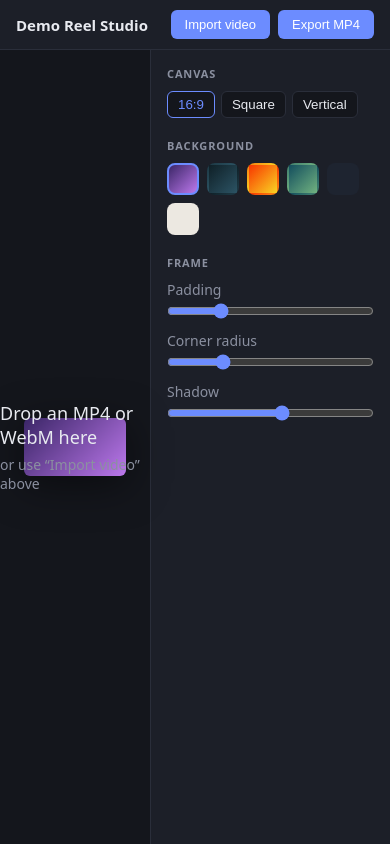
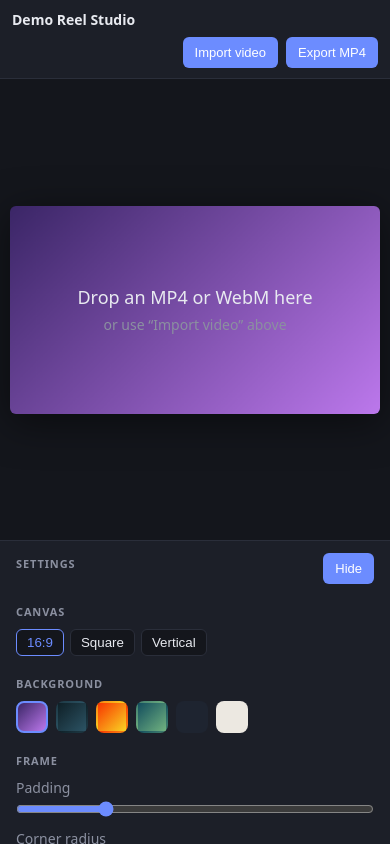
Before and after one commit to pattonwebz/video-demo-reel-gen, a React (Vite) app: page / in a window 390 px wide. Built offline with nearby package versions, Linux system fonts and the light colour scheme.

Commit message:
feat: add mobile-friendly collapsible settings panel

```diff
--- a/src/components/SettingsPanel.tsx
+++ b/src/components/SettingsPanel.tsx
@@ -1,13 +1,28 @@
+import { useState } from 'react';
 import { ASPECT_PRESETS, BACKGROUND_PRESETS } from '../engine/types';
 import { useEditor } from '../state/store';
 
 export default function SettingsPanel() {
+  const [collapsed, setCollapsed] = useState(false);
   const canvas = useEditor((s) => s.project.canvas);
   const { setCanvasSize, setBackground, setPadding, setCornerRadius, setShadowOpacity } =
     useEditor.getState();
 
   return (
-    <aside className="settings-panel">
+    <aside className={`settings-panel${collapsed ? ' collapsed' : ''}`}>
+      <div className="settings-panel-header">
+        <h2>Settings</h2>
+        <button
+          type="button"
+          className="btn settings-toggle"
+          onClick={() => setCollapsed((v) => !v)}
+          aria-expanded={!collapsed}
+        >
+          {collapsed ? 'Show' : 'Hide'}
+        </button>
+      </div>
+
+      <div className="settings-panel-body">
         <section>
           <h2>Canvas</h2>
           <div className="chip-row">
@@ -79,6 +94,7 @@ export default function SettingsPanel() {
             />
           </label>
         </section>
+      </div>
     </aside>
   );
 }
--- a/src/components/TimelinePanel.css
+++ b/src/components/TimelinePanel.css
@@ -165,3 +165,53 @@
 .tp-delete-btn {
   flex-shrink: 0;
 }
+
+@media (max-width: 960px) {
+  .tp-panel {
+    height: auto;
+    flex-direction: column;
+  }
+
+  .tp-actions {
+    flex-direction: row;
+    justify-content: flex-start;
+    align-items: center;
+    border-right: none;
+    border-bottom: 1px solid var(--panel-border);
+  }
+
+  .tp-actions::before {
+    display: none;
+  }
+
+  .tp-strip {
+    padding: 10px 8px;
+  }
+
+  .tp-inspector {
+    width: 100%;
+    border-left: none;
+    border-top: 1px solid var(--panel-border);
+    padding: 10px 12px;
+  }
+}
+
+@media (max-width: 700px) {
+  .tp-track {
+    height: 40px;
+  }
+
+  .tp-inspector {
+    flex-wrap: wrap;
+    gap: 8px;
+  }
+
+  .tp-inspector .slider-label {
+    min-width: 140px;
+    white-space: normal;
+  }
+
+  .tp-delete-btn {
+    width: 100%;
+  }
+}
--- a/src/styles.css
+++ b/src/styles.css
@@ -127,6 +127,27 @@ body {
   gap: 20px;
 }
 
+.settings-panel-header {
+  display: flex;
+  align-items: center;
+  justify-content: space-between;
+  gap: 10px;
+}
+
+.settings-panel-body {
+  display: flex;
+  flex-direction: column;
+  gap: 20px;
+}
+
+.settings-toggle {
+  padding: 6px 10px;
+}
+
+.settings-panel.collapsed .settings-panel-body {
+  display: none;
+}
+
 .settings-panel h2 {
   font-size: 11px;
   text-transform: uppercase;
@@ -204,3 +225,57 @@ body {
 .topbar-actions { display: flex; gap: 8px; align-items: center; }
 
 .export-error { color: #ff7b7b; font-size: 12px; max-width: 320px; }
+
+@media (max-width: 960px) {
+  .workspace {
+    flex-direction: column;
+  }
+
+  .preview-area {
+    min-height: 280px;
+    padding: 16px;
+  }
+
+  .settings-panel {
+    width: 100%;
+    border-left: none;
+    border-top: 1px solid var(--panel-border);
+    padding: 12px 16px;
+    max-height: 36vh;
+  }
+}
+
+@media (max-width: 700px) {
+  .topbar {
+    flex-wrap: wrap;
+    gap: 8px;
+    padding: 10px 12px;
+  }
+
+  .topbar h1 {
+    font-size: 14px;
+  }
+
+  .topbar-actions {
+    width: 100%;
+    justify-content: flex-end;
+    flex-wrap: wrap;
+  }
+
+  .preview-area {
+    min-height: 220px;
+    padding: 10px;
+  }
+
+  .preview-controls {
+    width: calc(100% - 20px);
+    bottom: 8px;
+    gap: 8px;
+    padding: 6px 10px;
+    justify-content: center;
+  }
+
+  .btn {
+    padding: 8px 12px;
+  }
+}
```
Lines whose indentation alone changed are shown as unchanged.
